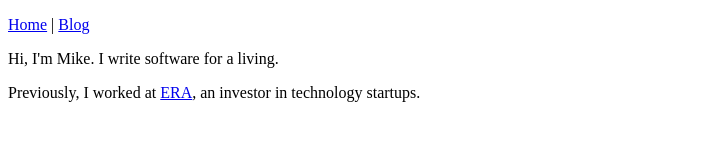
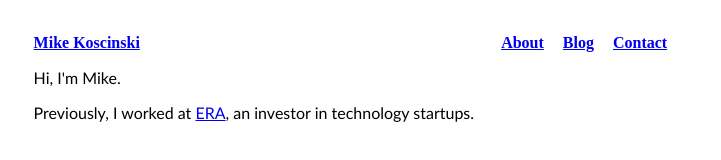
Before and after one commit to mikekoscinski/mikekoscinski.github.io, a plain HTML site: page home.html in a window 1280 px wide. Shown: the whole page, without its empty margins (0-721 px from the left). Drawn offline with Linux system fonts and the light colour scheme.

Commit message:
Beginning to incorporate CSS

```diff
--- a/home.html
+++ b/home.html
@@ -1,16 +1,24 @@
 <!DOCTYPE html>
 <html lang="en">
 <head>
-<title>Mike Koscinski's Blog</title>
-<meta charset="UTF-8">
-<meta name="description" content="Personal blog and website of Mike Koscinski.">
-<meta name="author" content="Mike Koscinski">
+	<title>Mike Koscinski's Blog</title>
+	<meta charset="UTF-8">
+	<meta name="description" content="Personal blog and website of Mike Koscinski.">
+	<meta name="author" content="Mike Koscinski">
+	<link rel="stylesheet" type="text/css" href="personal-site.css">
 </head>
 <header>
-<p><a href=home.html>Home</a> | <a href=blog.html>Blog</a></p>
+	<p><a href=home.html>Mike Koscinski</a></p>
+	<nav>
+		<ul>
+			<li><a href=blog.html>About</a></li>
+			<li><a href=blog.html>Blog</a></li>
+			<li><a href=blog.html>Contact</a></li>
+		</ul>
+	</nav>
 </header>
 <body>
-<p>Hi, I'm Mike. I write software for a living.</p>
-<p>Previously, I worked at <a href="https://eranyc.com" target="_blank" rel="noopener noreferrer">ERA</a>, an investor in technology startups.</p>
+	<p>Hi, I'm Mike.</p>
+	<p>Previously, I worked at <a href="https://eranyc.com" target="_blank" rel="noopener noreferrer">ERA</a>, an investor in technology startups.</p>
 </body>
 </html>
--- /dev/null
+++ b/personal-site.css
@@ -0,0 +1,43 @@
+/* Formatting for the entire document. */
+
+html{
+	max-width: 70ch;
+	overflow: hidden;
+	margin: 2%;
+	font-family: calibri, sans-serif;
+}
+
+/* Formatting for header navigation bar. */
+
+header{
+	font-family: calibre;
+	font-weight: bold;
+	text-decoration: none;
+}
+
+header p{
+	display: inline-block;
+	float: left;
+	margin: 0;
+	padding: 0;
+}
+
+header nav	ul{
+	list-style-type: none;
+	float: right;
+	margin: 0;
+	padding: 0;
+}
+
+header nav li{
+	display: inline-block;
+	margin-left: 15px;
+}
+
+/* Keeps left aligned name and right aligned nav bar middle-justified. */
+
+header::after{
+	content:"";
+	display: table;
+	clear: both
+}
```
Also changed, not shown: blog-finance.html (+1 -0 lines), blog-moats.html (+1 -0 lines), blog-nostalgia.html (+1 -0 lines), blog.html (+1 -0 lines).
